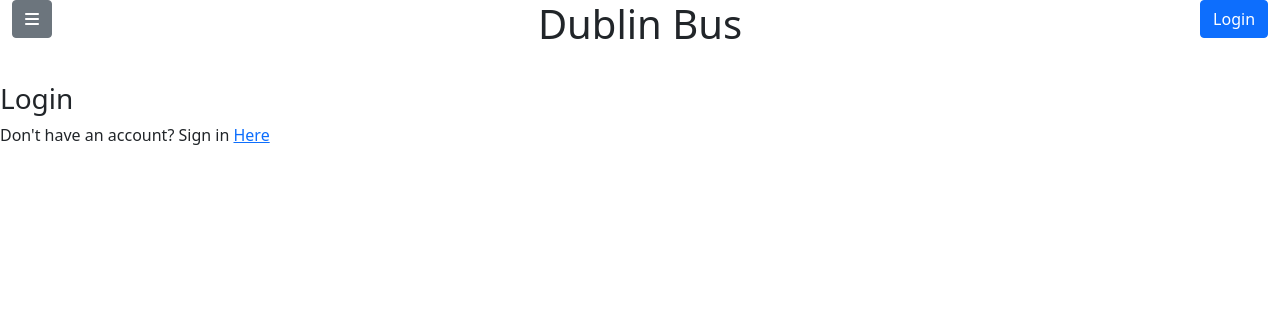
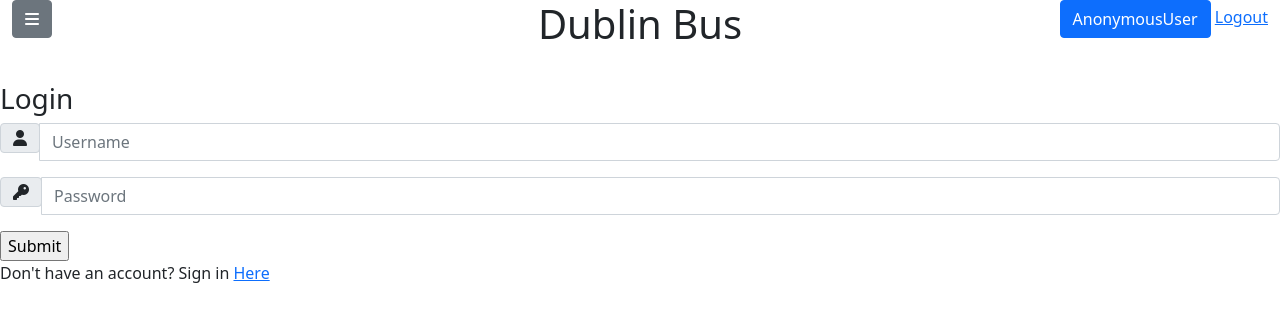
Before and after one commit to AMcClean97/Dublin_Bus, a Django app: page /users/login in a window 1280 px wide. Shown: the top 322 px of the page. Run offline with Django 3.2, Linux system fonts and the light colour scheme; some libraries are stand-ins or nearby versions.

Commit message:
Second Commit, added login/logout functionality Basic authentication Empty Favourites Page

```diff
--- a/Dublin_Bus/Bus/urls.py
+++ b/Dublin_Bus/Bus/urls.py
@@ -2,5 +2,5 @@ from django.urls import path
 from . import views
 
 urlpatterns = [
-    path('', views.index),
+    path('', views.index, name="index"),
 ]
--- a/Dublin_Bus/templates/base.html
+++ b/Dublin_Bus/templates/base.html
@@ -36,7 +36,8 @@
                 <h1>Dublin Bus</h1>
             </div>
             <div class="col text-end">
-                <button class="btn btn-primary">Login</button>
+                <button class="btn btn-primary">{{request.user}}</button>
+                <span><a href="{% url 'logout' %}">Logout</a>
             </div>
         </div>
     </div>
@@ -51,8 +52,8 @@
 
         <div class = "offcanvas-body px-0">
             <nav class = "nav flex-column">
-                <a class= "nav-link hover-shadow" href="#"><i class="fas fa-map-marked-alt"></i> Map</a>
-                <a class= "nav-link hover-shadow" href ="#"><i class="fas fa-star"></i> Favourites</a>
+                <a class= "nav-link hover-shadow" href="{% url 'index' %}"><i class="fas fa-map-marked-alt"></i> Map</a>
+                <a class= "nav-link hover-shadow" href ="{% url 'favourites' %}"><i class="fas fa-star"></i> Favourites</a>
                 <a class= "nav-link hover-shadow" href ="#"><i class="far fa-credit-card"></i> Leap card</a>
                 <a class= "nav-link hover-shadow" href ="#"><i class="fas fa-cog"></i> Settings</a>
             </nav>
--- /dev/null
+++ b/Dublin_Bus/users/templates/users/favourites.html
@@ -0,0 +1,5 @@
+{% extends 'base.html' %}
+
+{% block content %}
+<h3>Favourites</h3>
+{% endblock %}
--- a/Dublin_Bus/users/templates/users/login.html
+++ b/Dublin_Bus/users/templates/users/login.html
@@ -2,6 +2,24 @@
 
 {% block content %}
 <h3>Login</h3>
+
+<form method="POST" action="">
+    {% csrf_token %}
+    <div class="input-group mb-3">
+        <div class="input-group-append">
+            <span class="input-group-text"><i class="fas fa-user"></i></span>
+        </div>
+        <input type="text" name="username" class="form-control input_user" value="" placeholder="Username">
+    </div>
+    <div class="input-group mb-3">
+        <div class="input-group-append">
+            <span class="input-group-text"><i class="fas fa-key"></i></span>
+        </div>
+        <input type="text" name="password" class="form-control input_user" value="" placeholder="Password">
+    </div>
+
+    <input type="submit" name="Create User">
+</form>
 
 <p>Don't have an account? Sign in <a href="{% url 'register' %}">Here</a></p>
 
--- a/Dublin_Bus/users/urls.py
+++ b/Dublin_Bus/users/urls.py
@@ -3,5 +3,7 @@ from . import views
 
 urlpatterns = [
     path('login', views.loginPage, name='login'),
-    path('register', views.registerPage, name ='register')
+    path('register', views.registerPage, name ='register'),
+    path('logout', views.logoutUser, name='logout'),
+    path('favourites', views.favourites, name='favourites')
 ]
--- a/Dublin_Bus/users/views.py
+++ b/Dublin_Bus/users/views.py
@@ -1,24 +1,53 @@
+from django.contrib import auth
 from django.shortcuts import redirect, render
-#from django.contrib.auth.forms import UserCreationForm
 from django.contrib import messages
+from django.contrib.auth import authenticate, login, logout
+from django.contrib.auth.decorators import login_required
+
 from .forms import CreateUserForm
 
-# Create your views here.
 def registerPage(request):
-    form = CreateUserForm()
+    if request.user.is_authenticated:
+        return redirect('index')
+    else:
+        form = CreateUserForm()
 
-    #New user Registered
-    if request.method == 'POST':
-        form = CreateUserForm(request.POST)
-        if form.is_valid():
-            form.save()
-            user = form.cleaned_data.get('username')
-            messages.success(request, 'Account created for ' + user )
-            return redirect('login')
+        #New user Registered
+        if request.method == 'POST':
+            form = CreateUserForm(request.POST)
+            if form.is_valid():
+                form.save()
+                user = form.cleaned_data.get('username')
+                messages.success(request, 'Account created for ' + user )
+                return redirect('login')
 
-    context = {'form': form}
-    return render(request, 'users/register.html', context)
+        context = {'form': form}
+        return render(request, 'users/register.html', context)
 
 def loginPage(request):
+    if request.user.is_authenticated:
+        return redirect('index')
+    else:
+        if request.method == 'POST':
+            username = request.POST.get('username')
+            password = request.POST.get('password')
+
+            user = authenticate(request, username= username, password=password)
+
+            if user is not None:
+                login(request, user)
+                return redirect('index')
+            else:
+                messages.info(request, 'Username OR Password is incorrect')
+
+        context = {}
+        return render(request, 'users/login.html', context)
+
+def logoutUser(request):
+    logout(request)
+    return redirect('login')
+
+@login_required(login_url='login')
+def favourites(request):
     context = {}
-    return render(request, 'users/login.html', context)
+    return render(request, 'users/favourites.html', context)
```
Also changed, not shown: Dublin_Bus/users/templates/users/register.html (+13 -5 lines).
